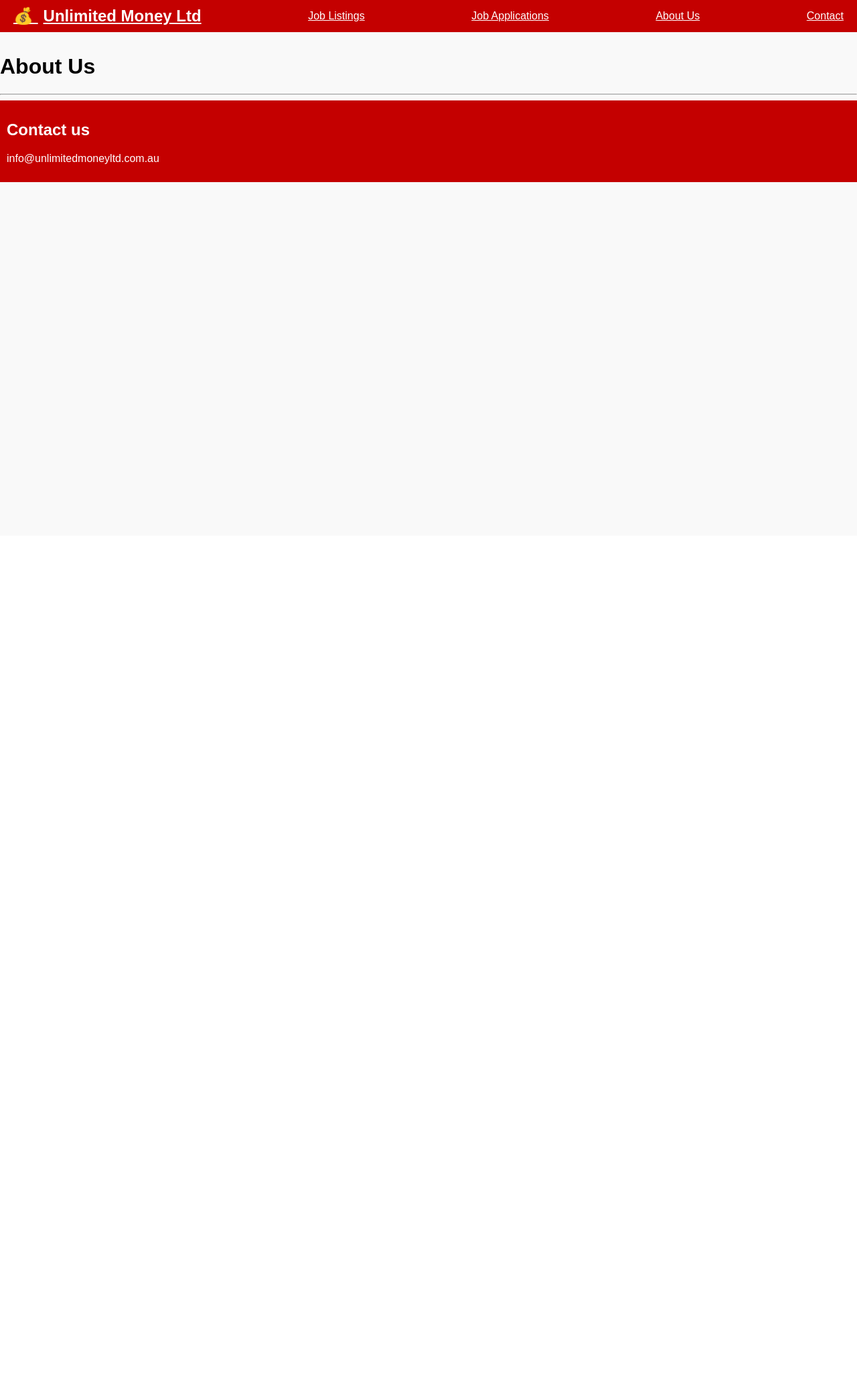
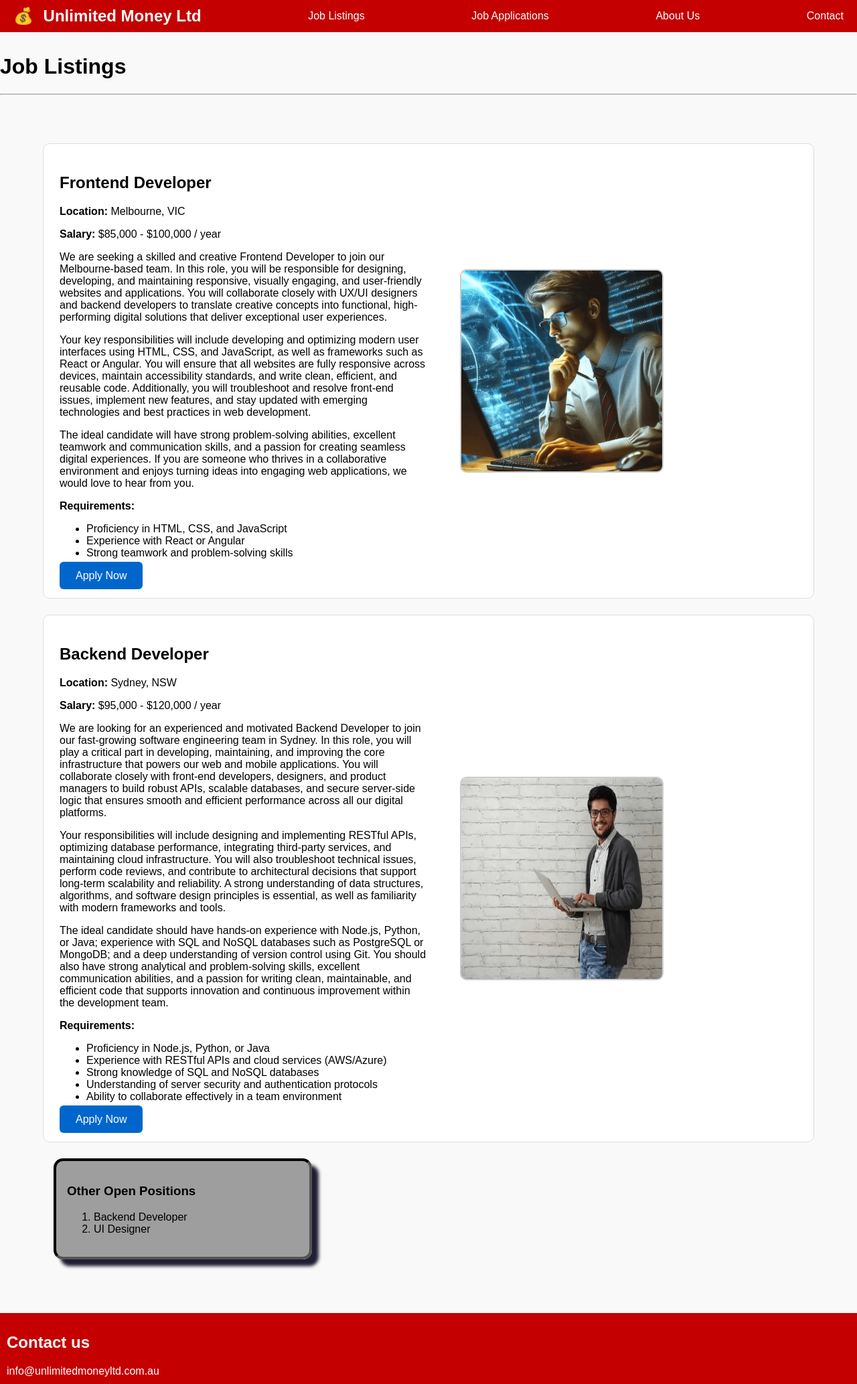
Before and after one commit to 106215431/COS10026-Project-Part-2, a PHP site: page /project1/jobs.html in a window 1280 px wide. Shown: the whole page at 67% size. Before the commit the page ends 272 px from the top, so only its background shows below. Run offline with PHP 8.4, Linux system fonts and the light colour scheme; grey boxes are pictures that could not be loaded.

Commit message:
Added 2 job listings

```diff
--- a/project1/about.html
+++ b/project1/about.html
@@ -72,7 +72,7 @@
             </tr>
             <tr>
                 <td>03</td>
-                <td>Nguyen Nhat Nam</td>
+                <td>Ngo Nhat Nam</td>
                 <td></td>
             </tr>
             <tr>
@@ -86,7 +86,7 @@
         <footer class="footer">
             <div id="contact">
                 <h2>Contact us</h2>
-                <p>info@unlimitedmoneyltd.com.au</p>
+                <a href="mailto:info@unlimitedmoneyltd.com.au">info@unlimitedmoneyltd.com.au</a>
             </div>
             <div id="Jira">
                 <p>https://seadog.atlassian.net/jira/software/projects/W0WTP/boards/4/backlog</p>
--- a/project1/apply.html
+++ b/project1/apply.html
@@ -9,7 +9,7 @@
 </head>
 <body>
   <header>
-    <h1>About Us</h1>
+    <h1>Job Applications</h1>
     <nav class="navbar">
       <div class="logo"><a href="/project1/index.html">💰 <span>Unlimited Money Ltd</span></a></div>
       <a href="/project1/jobs.html">Job Listings</a>
@@ -112,7 +112,7 @@
   <footer class="footer">
     <div id="contact">
       <h2>Contact us</h2>
-      <p>info@unlimitedmoneyltd.com.au</p>
+      <a href="mailto:info@unlimitedmoneyltd.com.au">info@unlimitedmoneyltd.com.au</a>
     </div>
   </footer>
 </body>
--- a/project1/index.html
+++ b/project1/index.html
@@ -23,7 +23,7 @@
         <footer class="footer">
             <div id="contact">
                 <h2>Contact us</h2>
-                <p>info@unlimitedmoneyltd.com.au</p>
+                <a href="mailto:info@unlimitedmoneyltd.com.au">info@unlimitedmoneyltd.com.au</a>
             </div>
             <div id="Jira"></div>
         </footer>
--- a/project1/jobs.html
+++ b/project1/jobs.html
@@ -9,7 +9,7 @@
     </head>
     <body>
         <header>
-            <h1>About Us</h1>
+            <h1 id="h1">Job Listings</h1>
             <nav class="navbar">
                 <div class="logo"><a href="/project1/index.html">💰 <span>Unlimited Money Ltd</a></span></div>
                 <a href="/project1/jobs.html">Job Listings</a>
@@ -19,11 +19,57 @@
             </nav>
             <hr/>
         </header>
-
+    <main>
+        <article class="job-card">
+            <div>
+                <h2>Frontend Developer</h2>
+                <p><strong>Location:</strong> Melbourne, VIC</p>
+                <p><strong>Salary:</strong> $85,000 - $100,000 / year</p>
+                <p>We are seeking a skilled and creative Frontend Developer to join our Melbourne-based team. In this role, you will be responsible for designing, developing, and maintaining responsive, visually engaging, and user-friendly websites and applications. You will collaborate closely with UX/UI designers and backend developers to translate creative concepts into functional, high-performing digital solutions that deliver exceptional user experiences.</p>
+                <p>Your key responsibilities will include developing and optimizing modern user interfaces using HTML, CSS, and JavaScript, as well as frameworks such as React or Angular. You will ensure that all websites are fully responsive across devices, maintain accessibility standards, and write clean, efficient, and reusable code. Additionally, you will troubleshoot and resolve front-end issues, implement new features, and stay updated with emerging technologies and best practices in web development.</p>
+                <p>The ideal candidate will have strong problem-solving abilities, excellent teamwork and communication skills, and a passion for creating seamless digital experiences. If you are someone who thrives in a collaborative environment and enjoys turning ideas into engaging web applications, we would love to hear from you.</p>
+                <p><strong>Requirements:</strong></p>
+                <ul>
+                    <li>Proficiency in HTML, CSS, and JavaScript</li>
+                    <li>Experience with React or Angular</li>
+                    <li>Strong teamwork and problem-solving skills</li>
+                </ul>
+                <a href="apply.html" class="apply-button">Apply Now</a>
+            </div>
+            <img src="/images/frontend.png" alt="Frontend Dev" class="job-icon">
+        </article>
+        <article class="job-card">
+            <div>
+                <h2>Backend Developer</h2>
+                <p><strong>Location:</strong> Sydney, NSW</p>
+                <p><strong>Salary:</strong> $95,000 - $120,000 / year</p>
+                <p>We are looking for an experienced and motivated Backend Developer to join our fast-growing software engineering team in Sydney. In this role, you will play a critical part in developing, maintaining, and improving the core infrastructure that powers our web and mobile applications. You will collaborate closely with front-end developers, designers, and product managers to build robust APIs, scalable databases, and secure server-side logic that ensures smooth and efficient performance across all our digital platforms.</p>
+                <p>Your responsibilities will include designing and implementing RESTful APIs, optimizing database performance, integrating third-party services, and maintaining cloud infrastructure. You will also troubleshoot technical issues, perform code reviews, and contribute to architectural decisions that support long-term scalability and reliability. A strong understanding of data structures, algorithms, and software design principles is essential, as well as familiarity with modern frameworks and tools.</p>
+                <p>The ideal candidate should have hands-on experience with Node.js, Python, or Java; experience with SQL and NoSQL databases such as PostgreSQL or MongoDB; and a deep understanding of version control using Git. You should also have strong analytical and problem-solving skills, excellent communication abilities, and a passion for writing clean, maintainable, and efficient code that supports innovation and continuous improvement within the development team.</p>
+                <p><strong>Requirements:</strong></p>
+                <ul>
+                    <li>Proficiency in Node.js, Python, or Java</li>
+                    <li>Experience with RESTful APIs and cloud services (AWS/Azure)</li>
+                    <li>Strong knowledge of SQL and NoSQL databases</li>
+                    <li>Understanding of server security and authentication protocols</li>
+                    <li>Ability to collaborate effectively in a team environment</li>
+                </ul>
+            <a href="apply.html" class="apply-button">Apply Now</a>
+            </div>
+            <img src="/images/backend.png" alt="Backend Developer" class="job-icon">
+        </article>
+        <aside>
+            <h3>Other Open Positions</h3>
+            <ol>
+                <li>Backend Developer</li>
+                <li>UI Designer</li>
+            </ol>
+        </aside>
+    </main>
         <footer class="footer">
             <div id="contact">
                 <h2>Contact us</h2>
-                <p>info@unlimitedmoneyltd.com.au</p>
+                <a href="mailto:info@unlimitedmoneyltd.com.au">info@unlimitedmoneyltd.com.au</a>
             </div>
             <div id="Jira"></div>
         </footer>
--- a/styles/styles.css
+++ b/styles/styles.css
@@ -1,8 +1,8 @@
 /*
 
-filename: Ngo Nhat Nam
+filename: CSS
 
-author: Ngo Nhat Nam
+author: Ngo Nhat Nam, Vu Gia Hien, Pham Bao Lam
 
 created: 29/09/2025
 
@@ -166,6 +166,10 @@ tr td{
   height: 300px;
   object-fit: cover;
 }
+.stu-images:hover{
+  transform: translateY(-4px);
+  box-shadow: 0 4px 10px rgba(0,0,0,0.1);
+}
 .members-list{
   display: flex;
   gap: 10px;
@@ -188,3 +192,55 @@ justify-content: center;
   display: flex;
   justify-content: center;
 }
+.job-card {
+  display: flex;
+  align-items: center;
+  justify-content: space-between;
+  background-color: white;
+  border: 1px solid #ddd;
+  border-radius: 10px;
+  padding: 1.5em;
+  margin-bottom: 1.5em;
+  flex-direction: row;
+}
+.job-icon{
+  width: 300px;
+  height: 300px;
+  border-radius: 10px;
+  border: 2px solid #ccc;
+  margin-right: 200px;
+  margin-left: 50px;
+}
+.apply-button {
+  background-color: #0066cc;
+  color: #fff;
+  padding: 12px 24px;
+  font-size: 16px;
+  border: none;
+  border-radius: 6px;
+  cursor: pointer;
+}
+.apply-button:hover {
+  background-color: #004999;
+}
+main {
+    padding: 5%;
+}
+aside {
+    border: 4px inset rgb(0, 0, 0);
+    border-radius: 14px;
+    margin: 1em;
+    padding: 1em;
+    background:url(image/fade.jpg) repeat-x top left;
+    align: right;
+    box-shadow: 10px 10px 5px #1f1e33;
+    width: 30%;
+}
+a {
+  color: white;
+  text-decoration: none;
+}
+
+a:hover {
+  text-decoration: underline;
+}
```
Also changed, not shown: images/backend.png (added), images/frontend.png (added).
